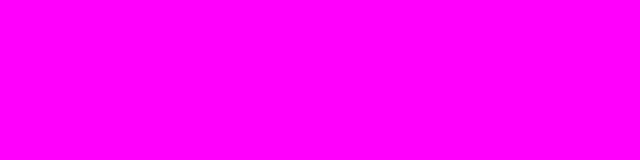
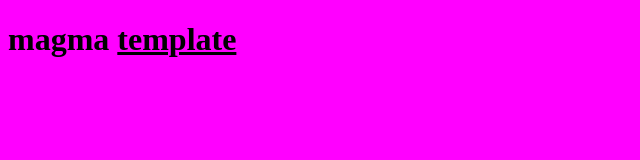
Before and after one commit to webmural/magma, a plain HTML site: page index.html in a window 1280 px wide. Shown: the whole page, without its empty margins (0-640 px from the left). Drawn offline with Linux system fonts and the light colour scheme.

Commit message:
h1 magma

```diff
--- a/index.html
+++ b/index.html
@@ -9,10 +9,11 @@
 <meta name="color-scheme" content="dark">
 <meta name="description" content="...">
 
-<link rel="help" href="https://s9a.org/dark">
-<link rel="help" href="https://webmural.dev/magma">
-
 <style media=(color)>
   html { background: magenta; color: black }
   :any-link { color: black }
 </style>
+
+<h1>
+  magma <a href="https://webmural.dev/magma">template</a>
+</h1>
```
